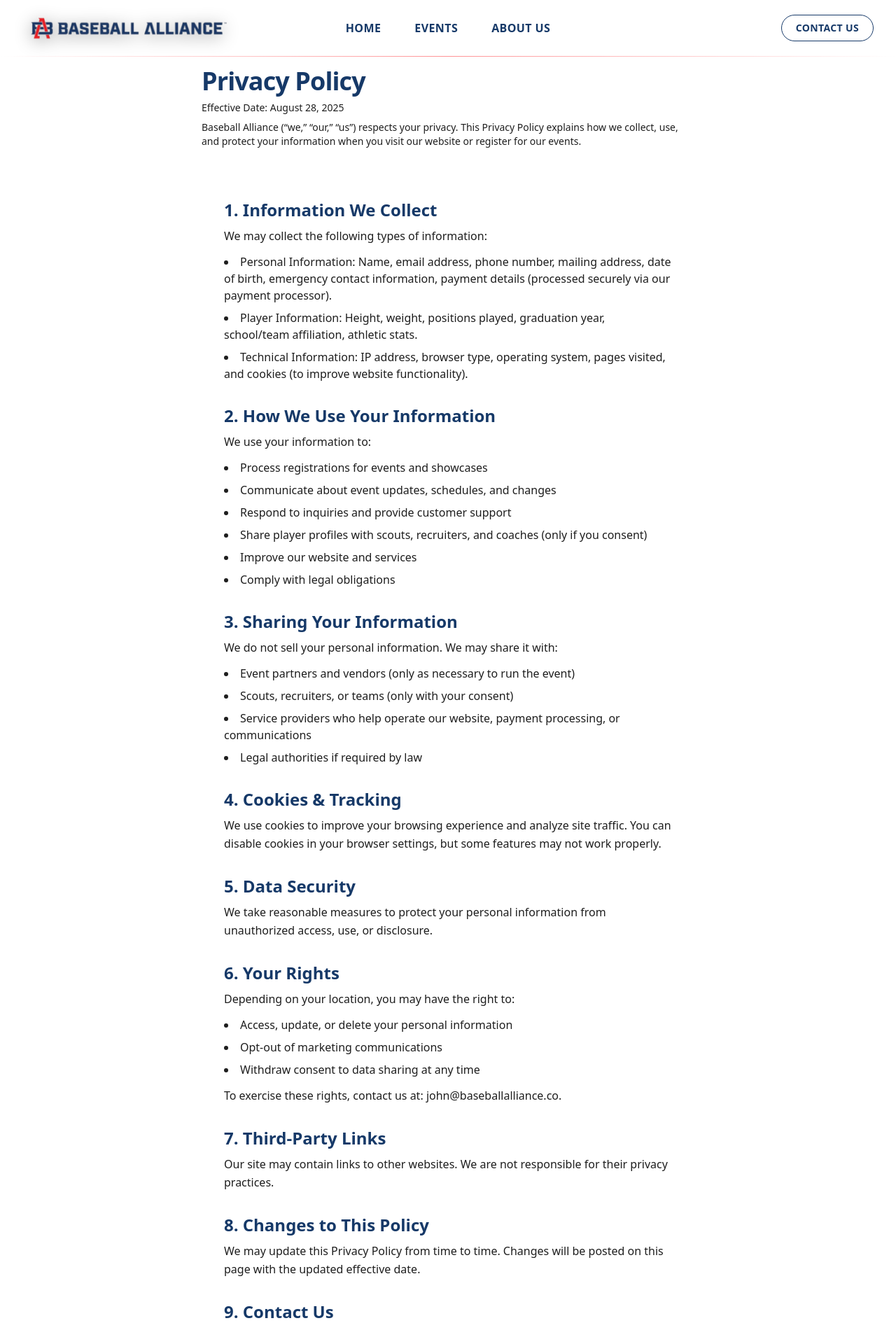
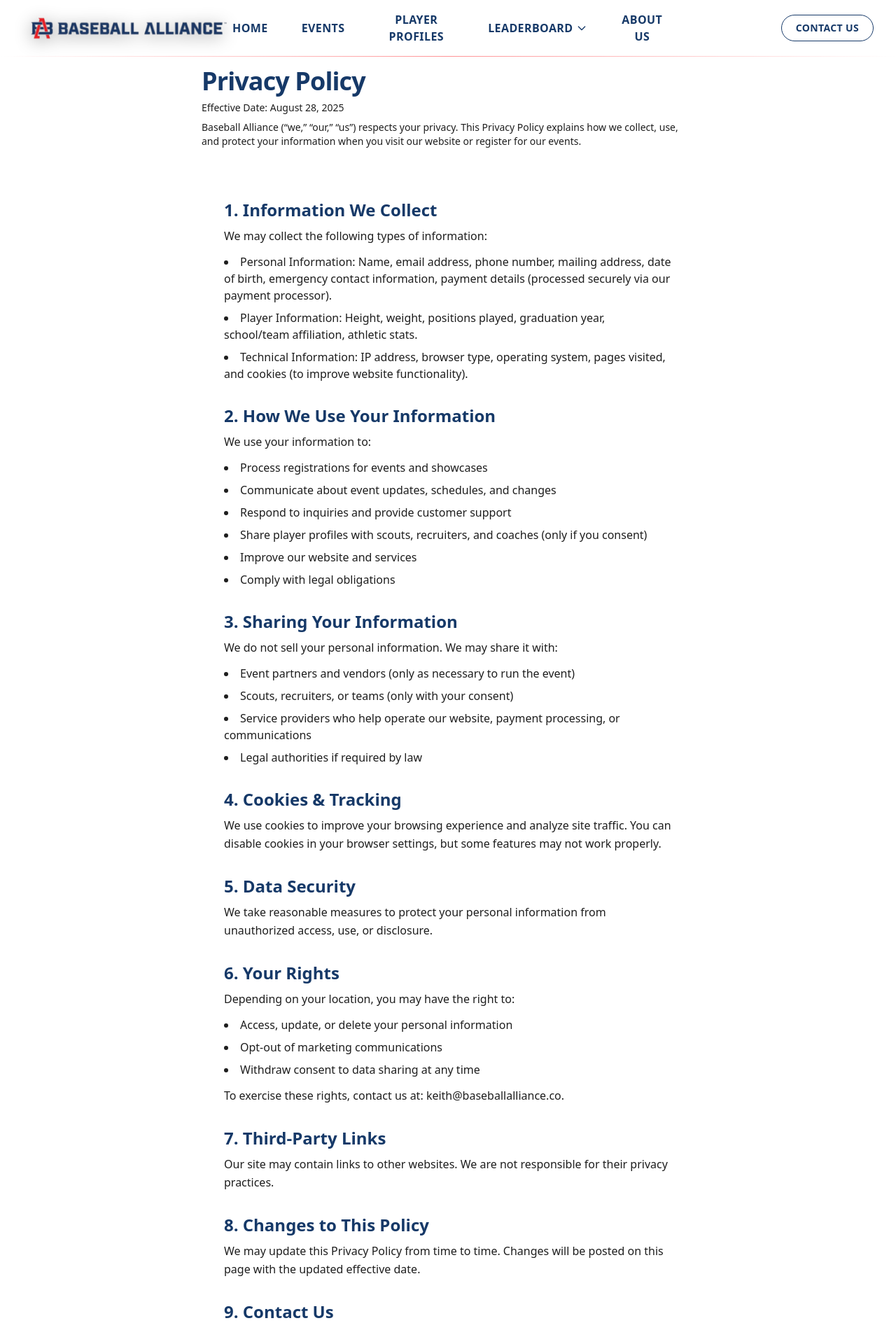
Before and after one commit to Ember-Development/Baseball-Alliance, a React (Vite) app in the folder baseball-alliance-frontend/: page /privacy in a window 1280 px wide. Shown: the top 1920 px of the page at 70% size. Built offline with nearby package versions, Linux system fonts and the light colour scheme.

Commit message:
added new nav bar items updated contact email

```diff
--- a/baseball-alliance-frontend/src/components/ContactCTA.tsx
+++ b/baseball-alliance-frontend/src/components/ContactCTA.tsx
@@ -25,7 +25,7 @@ const ContactCTA: React.FC = () => {
           </h3>
 
           <a
-            href="mailto:john@baseballalliance.co"
+            href="mailto:keith@baseballalliance.co"
             className="mt-8 inline-flex items-center justify-center rounded-full px-6 py-3 text-white font-semibold shadow-lg transition hover:opacity-95 focus:outline-none focus-visible:ring-2 focus-visible:ring-offset-2 focus-visible:ring-blue-400 ring-offset-black/0"
             style={{
               background:
--- a/baseball-alliance-frontend/src/components/Footer.tsx
+++ b/baseball-alliance-frontend/src/components/Footer.tsx
@@ -50,7 +50,7 @@ const Footer: React.FC = () => {
             </li>
             <li>
               <a
-                href="mailto:john@baseballalliance.co"
+                href="mailto:keith@baseballalliance.co"
                 className="hover:text-black transition-colors underline-offset-4 hover:underline"
               >
                 Support
@@ -108,7 +108,7 @@ const Footer: React.FC = () => {
           <p>Baseball Alliance LLC</p>
           <p>2100 Downing Lane, Ste A, Leander, TX 78641</p>
           <p>Phone: (817) 320-4911</p>
-          <p>Customer Service: john@baseballalliance.co</p>
+          <p>Customer Service: keith@baseballalliance.co</p>
         </div>
       </div>
     </footer>
--- a/baseball-alliance-frontend/src/components/NavBar.tsx
+++ b/baseball-alliance-frontend/src/components/NavBar.tsx
@@ -5,6 +5,7 @@ import { Link } from "react-router-dom";
 const NavBar: React.FC = () => {
   const [open, setOpen] = useState(false);
   const [scrolled, setScrolled] = useState(false);
+  const [dropdownOpen, setDropdownOpen] = useState(false);
 
   useEffect(() => {
     const onScroll = () => setScrolled(window.scrollY > 10);
@@ -13,7 +14,13 @@ const NavBar: React.FC = () => {
     return () => window.removeEventListener("scroll", onScroll);
   }, []);
 
-  const links = ["Home", "Events", "About Us"];
+  const links = [
+    "Home",
+    "Events",
+    "Player Profiles",
+    "Leaderboard",
+    "About Us",
+  ];
   const NAV_HEIGHT = 80;
 
   const handleScroll = (id: string) => {
@@ -28,6 +35,31 @@ const NavBar: React.FC = () => {
     const y = el.getBoundingClientRect().top + window.scrollY - NAV_HEIGHT;
     window.scrollTo({ top: y, behavior: "smooth" });
   };
+
+  const handleNavClick = (label: string) => {
+    if (label === "Player Profiles") {
+      window.open(
+        "https://events.baseballalliance.co/public/players",
+        "_blank"
+      );
+      return;
+    }
+
+    if (label === "Leaderboard") {
+      setDropdownOpen(!dropdownOpen);
+      return;
+    }
+
+    handleScroll(label.toLowerCase());
+  };
+
+  useEffect(() => {
+    const handleClickOutside = () => setDropdownOpen(false);
+    if (dropdownOpen) {
+      document.addEventListener("click", handleClickOutside);
+      return () => document.removeEventListener("click", handleClickOutside);
+    }
+  }, [dropdownOpen]);
 
   return (
     <nav
@@ -44,7 +76,7 @@ const NavBar: React.FC = () => {
       {/* gradient hairline accent */}
       <div className="absolute inset-x-0 -bottom-px h-px bg-gradient-to-r from-transparent via-red-400/70 to-transparent pointer-events-none" />
 
-      <div className="relative mx-auto max-w-7xl px-4 sm:px-6 lg:px-8 h-20 flex items-center justify-between">
+      <div className="relative mx-auto max-w-8xl px-4 sm:px-6 lg:px-8 h-20 flex items-center justify-between">
         {/* Left: Brand */}
         <div className="flex items-center gap-3">
           <Link to="/" aria-label="Go to Home">
@@ -59,16 +91,57 @@ const NavBar: React.FC = () => {
         {/* Center: Desktop nav (absolute center) */}
         <ul className="hidden lg:flex items-center gap-6 absolute left-1/2 top-1/2 -translate-x-1/2 -translate-y-1/2">
           {links.map((label) => (
-            <li key={label}>
+            <li key={label} className="relative">
               <button
-                onClick={() => handleScroll(label.toLowerCase())}
-                className="group relative px-3 py-2 text-base font-semibold uppercase tracking-wide text-[#163968] hover:text-red-500 transition"
+                onClick={(e) => {
+                  e.stopPropagation();
+                  handleNavClick(label);
+                }}
+                className={`group relative px-3 py-2 text-base font-semibold uppercase tracking-wide text-[#163968] hover:text-red-500 transition flex items-center gap-1 ${
+                  label === "Leaderboard" && dropdownOpen ? "text-red-500" : ""
+                }`}
                 aria-label={label}
               >
                 {label}
+                {label === "Leaderboard" && (
+                  <svg
+                    className={`h-4 w-4 transition-transform ${
+                      dropdownOpen ? "rotate-180" : ""
+                    }`}
+                    viewBox="0 0 24 24"
+                    fill="none"
+                    stroke="currentColor"
+                    strokeWidth="2"
+                  >
+                    <path
+                      strokeLinecap="round"
+                      strokeLinejoin="round"
+                      d="M19 9l-7 7-7-7"
+                    />
+                  </svg>
+                )}
                 {/* animated underline */}
                 <span className="pointer-events-none absolute left-3 right-3 -bottom-0.5 h-px scale-x-0 origin-left bg-gradient-to-r from-red-400 via-rose-400 to-red-400 transition-transform duration-300 group-hover:scale-x-100" />
               </button>
+
+              {/* Leaderboard Dropdown */}
+              {label === "Leaderboard" && (
+                <div
+                  className={[
+                    "absolute top-full left-1/2 -translate-x-1/2 mt-2 w-48",
+                    "transition-all duration-200 origin-top",
+                    dropdownOpen
+                      ? "opacity-100 scale-100 pointer-events-auto"
+                      : "opacity-0 scale-95 pointer-events-none",
+                  ].join(" ")}
+                >
+                  <div className="rounded-xl border border-white/10 bg-white/95 backdrop-blur-md shadow-[0_8px_32px_rgba(0,0,0,0.25)] p-2">
+                    <div className="px-3 py-2 text-sm text-gray-500 text-center">
+                      Coming Soon
+                    </div>
+                  </div>
+                </div>
+              )}
             </li>
           ))}
         </ul>
@@ -76,7 +149,7 @@ const NavBar: React.FC = () => {
         {/* Right: Actions */}
         <div className="flex items-center gap-3">
           <a
-            href="mailto:john@baseballalliance.co"
+            href="mailto:keith@baseballalliance.co"
             className="hidden lg:inline-flex px-5 py-2 rounded-full text-sm font-bold uppercase tracking-wide border border-[#163968] bg-white/5 hover:bg-white/10 text-[#163968] shadow-[inset_0_0_0_1px_rgba(255,255,255,0.04)] transition"
           >
             Contact Us
@@ -125,17 +198,21 @@ const NavBar: React.FC = () => {
         <div className="mx-auto max-w-7xl px-4 pb-4">
           <div className="rounded-2xl border border-white/10 bg-black/5 backdrop-blur-md p-2">
             {links.map((label) => (
-              <button
-                onClick={() => handleScroll(label.toLowerCase())}
-                key={label}
-                className="w-full text-left px-3 py-3 rounded-xl text-sm font-semibold uppercase tracking-wide text-[#163968] hover:text-red-500 hover:bg-white/10 transition"
-              >
-                {label}
-              </button>
+              <div key={label}>
+                <button
+                  onClick={() => handleNavClick(label)}
+                  className="w-full text-left px-3 py-3 rounded-xl text-sm font-semibold uppercase tracking-wide text-[#163968] hover:text-red-500 hover:bg-white/10 transition flex items-center justify-between"
+                >
+                  {label}
+                  {label === "Leaderboard" && (
+                    <span className="text-xs text-gray-500">Coming Soon</span>
+                  )}
+                </button>
+              </div>
             ))}
             <div className="pt-2">
               <a
-                href="mailto:john@baseballalliance.co"
+                href="mailto:keith@baseballalliance.co"
                 className="block w-full px-4 py-3 rounded-xl text-sm uppercase tracking-wide border border-white/20 bg-white/5 hover:bg-white/10 text-[#163968] font-semibold transition text-center"
               >
                 Contact Us
--- a/baseball-alliance-frontend/src/components/Privacy.tsx
+++ b/baseball-alliance-frontend/src/components/Privacy.tsx
@@ -131,7 +131,7 @@ export default function Privacy() {
             </ul>
             <p className="mt-3 leading-relaxed text-[#1E1E1E]">
               To exercise these rights, contact us at:{" "}
-              <span className="font-medium">john@baseballalliance.co</span>.
+              <span className="font-medium">keith@baseballalliance.co</span>.
             </p>
           </section>
 
@@ -166,7 +166,7 @@ export default function Privacy() {
               <p>Baseball Alliance LLC</p>
               <p>2100 Downing Lane, Ste A, Leander, TX 78641</p>
               <p>Phone: (817) 320-4911</p>
-              <p>Customer Service: john@baseballalliance.co</p>
+              <p>Customer Service: keith@baseballalliance.co</p>
             </address>
           </section>
         </div>
```
